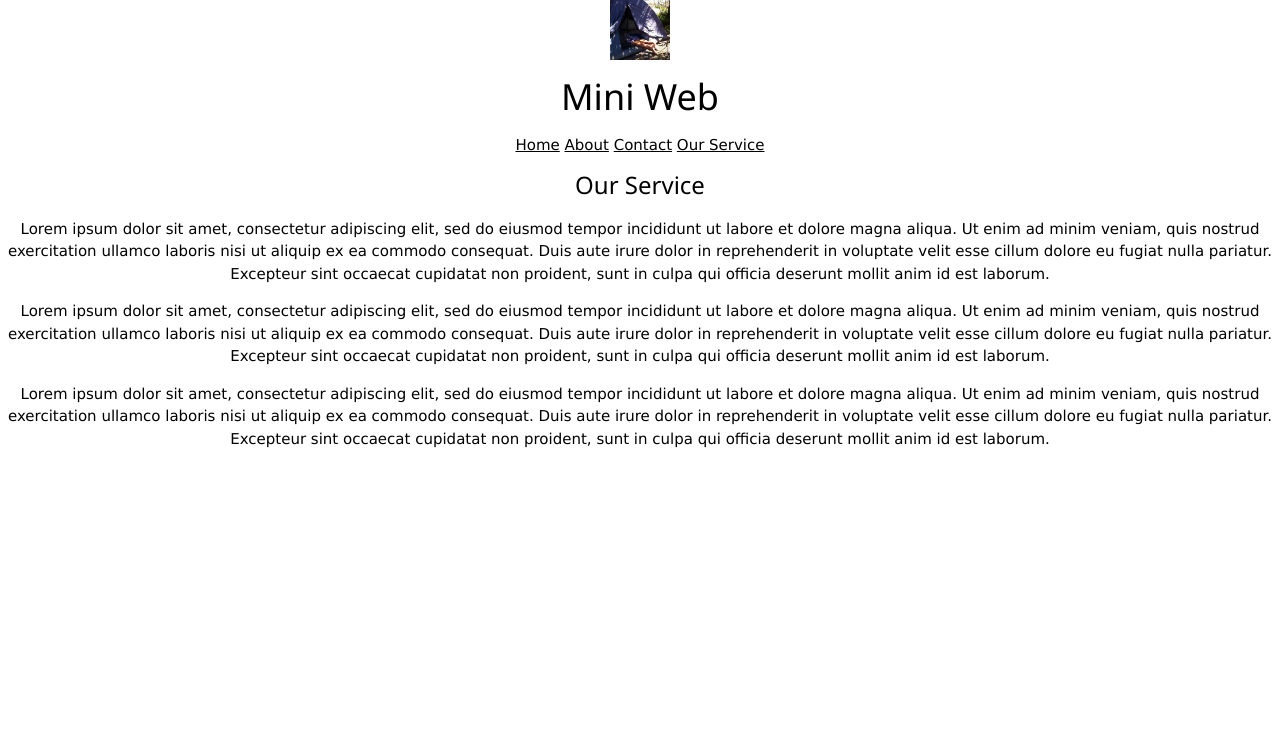
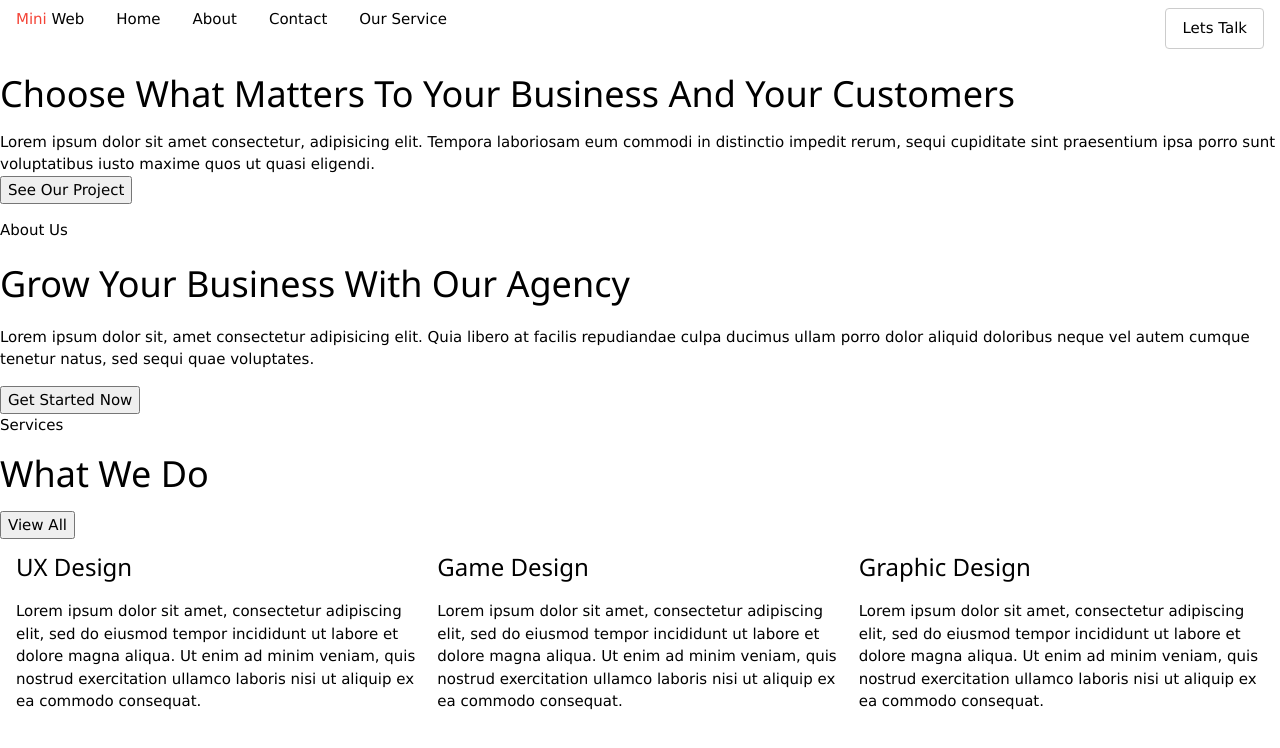
Before and after one commit to kristjangauk/html, a plain HTML site: page teine_tund/service.html in a window 1280 px wide. Drawn offline with Linux system fonts and the light colour scheme.

Commit message:
kodune töö
pooliku koduse töö laadmine

```diff
--- a/teine_tund/service.html
+++ b/teine_tund/service.html
@@ -3,40 +3,82 @@
     <head>
         <title>Mini Web</title>
         <link rel="stylesheet" href="w3.css">
+        <link rel="stylesheet" href="styles2.css">
+        <meta charset="UTF-8">
+        <meta name="viewport" content="width=device-width,initial-scale=1">
 
     </head>
-    <body class="w3-center">
-        <header class="w3-center">
+    <body>
+        <header>
+            <div>
+                <nav class="w3-bar">
+                    <span class="w3-bar-item w3-mobile"><span class="w3-text-red">Mini</span> Web</span>
+                    <span>
+                        <a class="w3-bar-item w3-button w3-mobile" href="index.html">Home</a>
+                        <a class="w3-bar-item w3-button w3-mobile" href="about.html">About</a>
+                        <a class="w3-bar-item w3-button w3-mobile" href="contact.html">Contact</a>
+                        <a class="w3-bar-item w3-button w3-mobile" href="service.html">Our Service</a>
+                    </span>
+                    <span class="w3-bar-item w3-right w3-mobile">
+                        <button class="w3-button w3-border w3-round">Lets Talk</button>
+                    </span>
+                </nav>
+                <div>
+
+                </div>
                 <div>
                     <div>
-                    <img width="60" src="logo.jpg" alt="logo">
+                        <h1>Choose What Matters To Your Business And Your Customers</h1>
                     </div>
                     <div>
-                    <h1>Mini Web</h1>
+                        Lorem ipsum dolor sit amet consectetur, adipisicing elit. Tempora laboriosam eum commodi in distinctio impedit rerum, sequi cupiditate sint praesentium ipsa porro sunt voluptatibus iusto maxime quos ut quasi eligendi.
+                    </div>
+                    <div>
+                        <button>See Our Project</button>
                     </div>
                 </div>
-            <nav>
-                <a href="index.html">Home</a>
-                <a href="about.html">About</a>
-                <a href="contact.html">Contact</a>
-                <a href="service.html">Our Service</a>
-            </nav>
-
+            </div>
         </header>
         <main>
+            <section>
                 <div>
-                <h3>Our Service</h3>
+                    <p>About Us</p>
                 </div>
                 <div>
-                <p>Lorem ipsum dolor sit amet, consectetur adipiscing elit, sed do eiusmod tempor incididunt ut labore et dolore magna aliqua. Ut enim ad minim veniam, quis nostrud exercitation ullamco laboris nisi ut aliquip ex ea commodo consequat. Duis aute irure dolor in reprehenderit in voluptate velit esse cillum dolore eu fugiat nulla pariatur. Excepteur sint occaecat cupidatat non proident, sunt in culpa qui officia deserunt mollit anim id est laborum.</p>
+                    <h1>Grow Your Business With Our Agency</h1>
+                </div>
+                <p>
+                    Lorem ipsum dolor sit, amet consectetur adipisicing elit. Quia libero at facilis repudiandae culpa ducimus ullam porro dolor aliquid doloribus neque vel autem cumque tenetur natus, sed sequi quae voluptates.
+                </p>
+                <div>
+                    <Button>Get Started Now</Button>
+                </div>
+            </section>
+            <div>
+                Services
             </div>
             <div>
-                <p>Lorem ipsum dolor sit amet, consectetur adipiscing elit, sed do eiusmod tempor incididunt ut labore et dolore magna aliqua. Ut enim ad minim veniam, quis nostrud exercitation ullamco laboris nisi ut aliquip ex ea commodo consequat. Duis aute irure dolor in reprehenderit in voluptate velit esse cillum dolore eu fugiat nulla pariatur. Excepteur sint occaecat cupidatat non proident, sunt in culpa qui officia deserunt mollit anim id est laborum.</p>
+                <div>
+                    <h1>What We Do</h1>
                 </div>
                 <div>
-                <p>Lorem ipsum dolor sit amet, consectetur adipiscing elit, sed do eiusmod tempor incididunt ut labore et dolore magna aliqua. Ut enim ad minim veniam, quis nostrud exercitation ullamco laboris nisi ut aliquip ex ea commodo consequat. Duis aute irure dolor in reprehenderit in voluptate velit esse cillum dolore eu fugiat nulla pariatur. Excepteur sint occaecat cupidatat non proident, sunt in culpa qui officia deserunt mollit anim id est laborum.</p>
+                    <button>View All</button>
                 </div>
-
+            </div>
+            <div class="w3-row-padding">
+                <div class="w3-third">
+                    <h3>UX Design</h3>
+                    <p>Lorem ipsum dolor sit amet, consectetur adipiscing elit, sed do eiusmod tempor incididunt ut labore et dolore magna aliqua. Ut enim ad minim veniam, quis nostrud exercitation ullamco laboris nisi ut aliquip ex ea commodo consequat.</p>
+                </div>
+                <div class="w3-third">
+                    <h3>Game Design</h3>
+                    <p>Lorem ipsum dolor sit amet, consectetur adipiscing elit, sed do eiusmod tempor incididunt ut labore et dolore magna aliqua. Ut enim ad minim veniam, quis nostrud exercitation ullamco laboris nisi ut aliquip ex ea commodo consequat.</p>
+                </div>
+                <div class="w3-third">
+                    <h3>Graphic Design</h3>
+                    <p>Lorem ipsum dolor sit amet, consectetur adipiscing elit, sed do eiusmod tempor incididunt ut labore et dolore magna aliqua. Ut enim ad minim veniam, quis nostrud exercitation ullamco laboris nisi ut aliquip ex ea commodo consequat.</p>
+                </div>
+            </div>
         </main>
     </body>
     <footer>
--- /dev/null
+++ b/teine_tund/style2.css
@@ -0,0 +1,4 @@
+.centered {
+    text-align: center;
+    position: absolute;
+}
```
Lines whose indentation alone changed are shown as unchanged.
